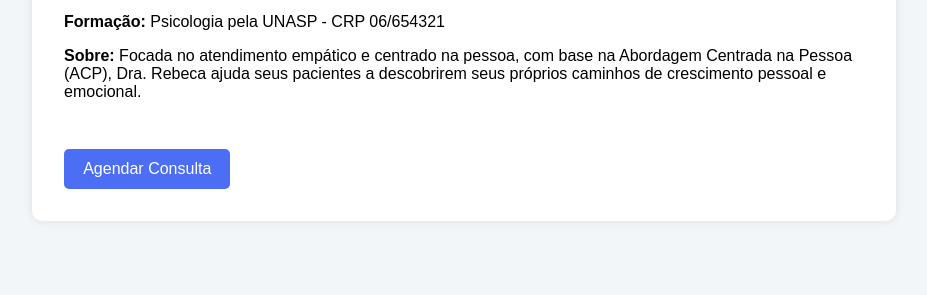
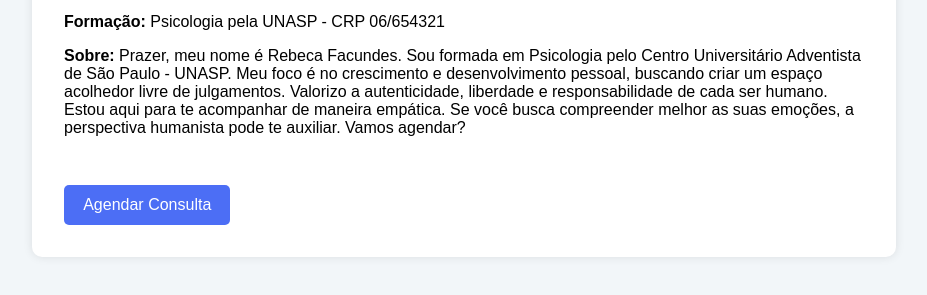
Before and after one commit to lemosMariana21/psicoDocentes, a plain HTML site: page rebeca.html in a window 1280 px wide. Shown: the part 319-614 px from the top of the page, without its empty margins (176-1103 px from the left). Drawn offline with Linux system fonts and the light colour scheme.

Commit message:
Update rebeca.html

```diff
--- a/rebeca.html
+++ b/rebeca.html
@@ -41,7 +41,7 @@
    <h1>Dra. Rebeca Facundes</h1>
 	<p><strong>Especialidade:</strong> Psicoterapia Humanista</p>
 	<p><strong>Formação:</strong> Psicologia pela UNASP - CRP 06/654321</p>
-	<p><strong>Sobre:</strong> Focada no atendimento empático e centrado na pessoa, com base na Abordagem 	Centrada na Pessoa (ACP), Dra. Rebeca ajuda seus pacientes a descobrirem seus próprios caminhos de 	crescimento pessoal e emocional.</p>
+	<p><strong>Sobre:</strong> Prazer, meu nome é Rebeca Facundes. Sou formada em Psicologia pelo Centro Universitário Adventista de São Paulo - UNASP. Meu foco é no crescimento e desenvolvimento pessoal, buscando criar um espaço acolhedor livre de julgamentos. Valorizo a autenticidade, liberdade e responsabilidade de cada ser humano. Estou aqui para te acompanhar de maneira empática. Se você busca compreender melhor as suas emoções, a perspectiva humanista pode te auxiliar. Vamos agendar?</p>
     <a href="index.html" class="button" onclick="localStorage.setItem('psicologoSelecionado', 'Ana Caroline Linhares')">Agendar Consulta</a>
   </div>
 </body>
```
